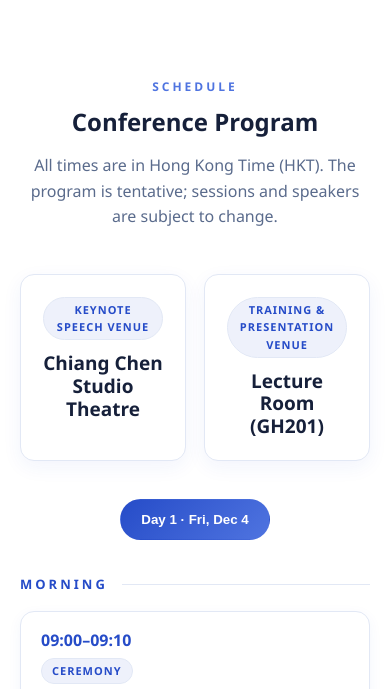
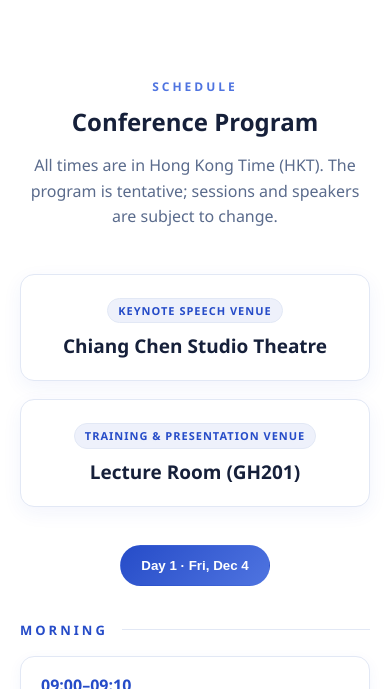
Before and after one commit to Coral-Y/ISOAD, a plain HTML site: page program.html in a window 390 px wide. Shown: the part 80-769 px from the top of the page. Drawn offline with Linux system fonts and the light colour scheme.

Commit message:
fix: 样式调整

```diff
--- a/css/style.css
+++ b/css/style.css
@@ -276,5 +276,6 @@ h2 { font-size: clamp(26px, 4vw, 40px); }
   .partner-logos { flex-direction: column; }
   .partner-logo { width: 100%; flex: none; }
   .fees { grid-template-columns: 1fr; }
+  .program-venues { grid-template-columns: 1fr; }
   .talk { grid-template-columns: 1fr; gap: 4px; }
 }
```
